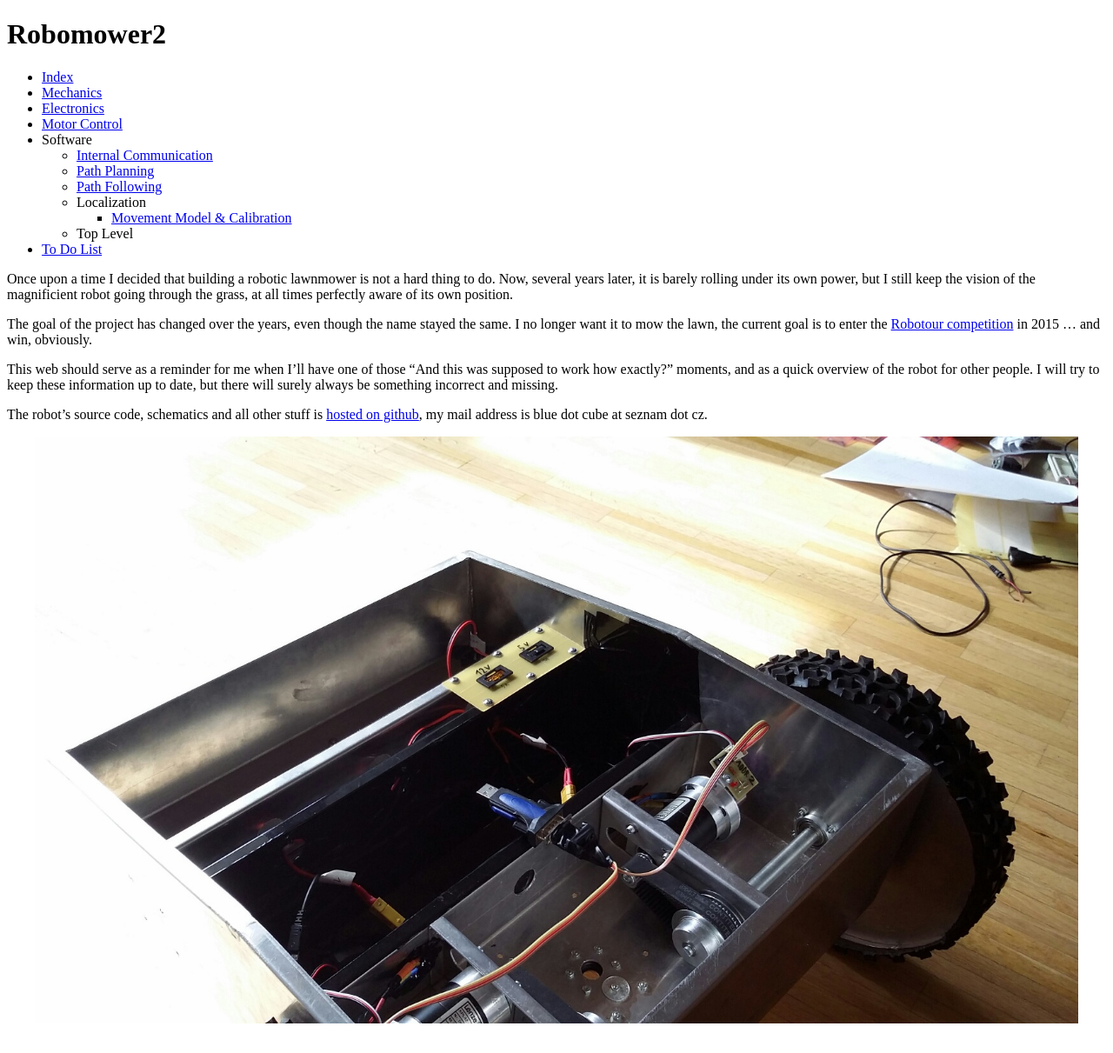
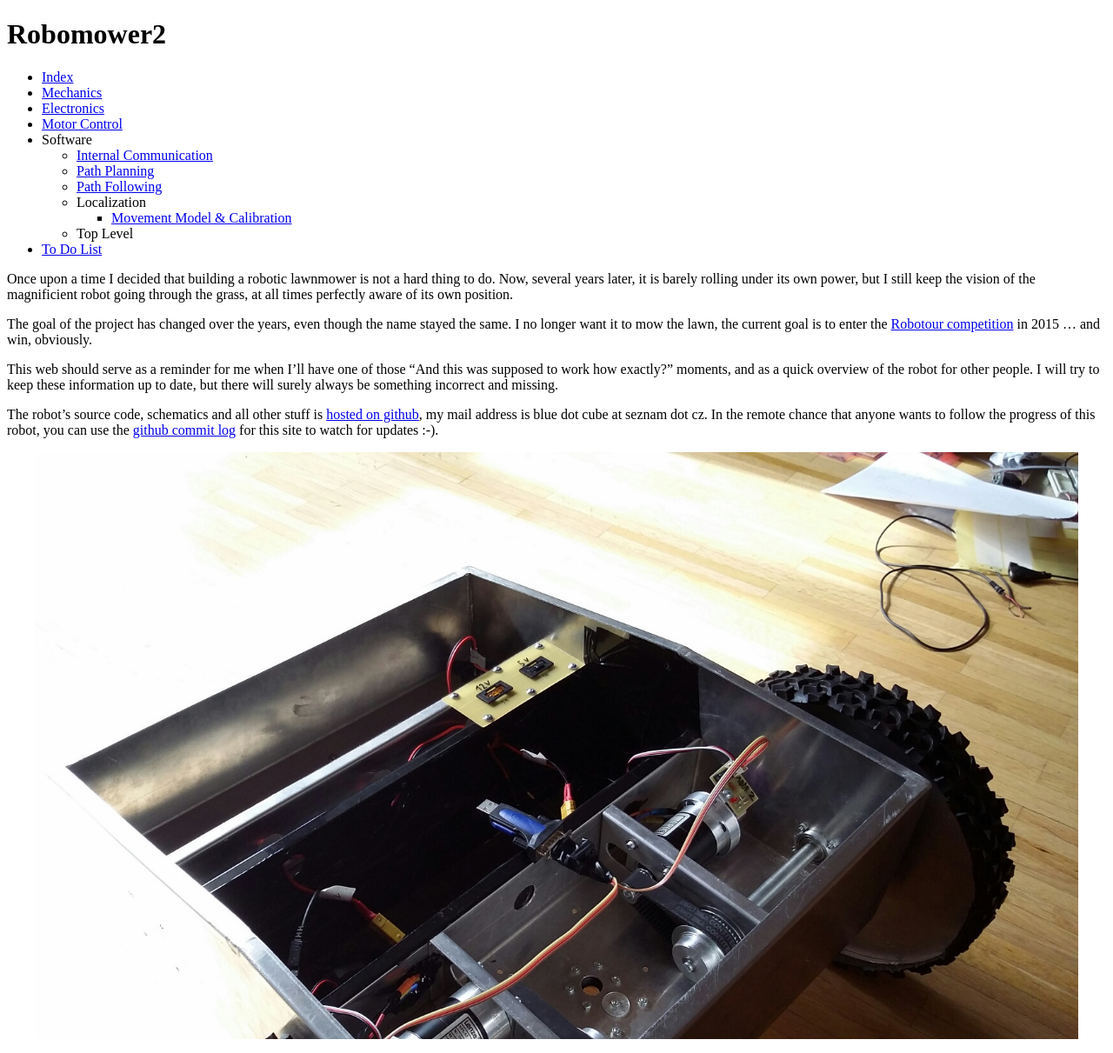
Before and after one commit to bluecube/robomower2, a Jekyll site: the page built from index.markdown, in a window 1280 px wide. Shown: the whole page at 87% size. Built offline with Jekyll 4.4.1, drawn with Linux system fonts in a browser that asks for light colours.

```diff
--- a/index.markdown
+++ b/index.markdown
@@ -20,5 +20,8 @@
 
 The robot's source code, schematics and all other stuff is [hosted on github]({{ site.repository }}),
 my mail address is blue dot cube at seznam dot cz.
+In the remote chance that anyone wants to follow the progress of this robot, you
+can use the [github commit log]({{ site.repository}}/commits/gh-pages.atom) for
+this site to watch for updates :-).
 
 ![How it looks now]({{ site.baseurl }}/img/2014-08/overview-with-fuses.jpg)
```
